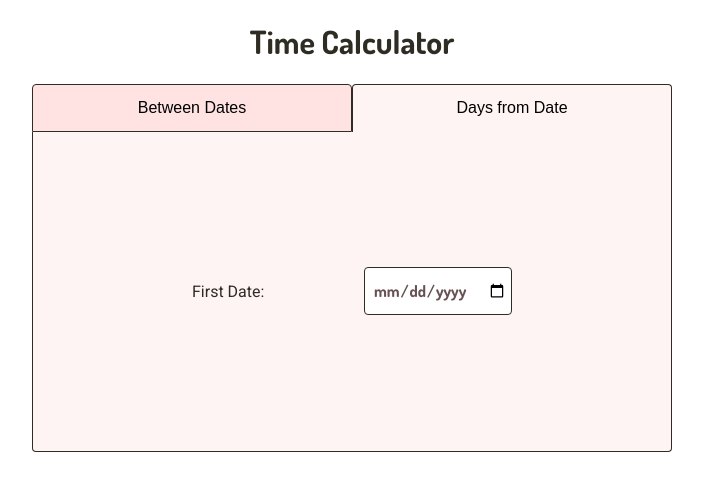
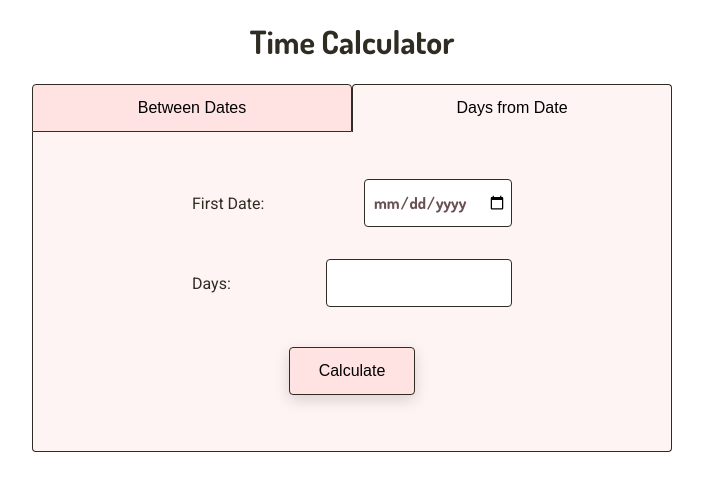
Before and after one commit to TBM85/demo-time-calculator, a Next.js app: page / in a window 1280 px wide. Both pictures are taken after a click on the button "Days from Date". Shown: the top 490 px of the page, without its empty margins (288-991 px from the left). Built offline with nearby package versions, Linux system fonts and the light colour scheme.

Commit message:
Create the DaysFromDates component structure

```diff
--- a/components/BetweenDates.js
+++ b/components/BetweenDates.js
@@ -1,4 +1,4 @@
-import React, { Fragment, useEffect, useState } from "react";
+import React, { Fragment } from "react";
 import useForm from "../hooks/useForm";
 import FormControl from "./FormControl";
 
@@ -11,7 +11,7 @@ const BetweenDates = () => {
     firstDateHandler,
     secondDateHandler,
     returnHandler,
-    calculateHandler
+    calculateHandler,
   } = useForm();
 
   // Calculate the difference between the first and second selected date
@@ -25,6 +25,7 @@ const BetweenDates = () => {
         <form onSubmit={calculateHandler} className="tab">
           <FormControl
             id="first-date"
+            type="date"
             htmlFor="first-date"
             value={firstDate}
             onChange={firstDateHandler}
@@ -33,6 +34,7 @@ const BetweenDates = () => {
           </FormControl>
           <FormControl
             id="second-date"
+            type="date"
             htmlFor="second-date"
             value={secondDate}
             onChange={secondDateHandler}
--- a/components/DaysFromDate.js
+++ b/components/DaysFromDate.js
@@ -4,19 +4,32 @@ import FormControl from "./FormControl";
 const DaysFromDate = () => {
   const {
     firstDate,
-    firstDateHandler
+    secondDate,
+    firstDateHandler,
+    secondDateHandler,
   } = useForm();
 
   return (
     <form className="tab">
       <FormControl
         id="first-date"
+        type="date"
         htmlFor="first-date"
         value={firstDate}
         onChange={firstDateHandler}
       >
         First Date:
       </FormControl>
+      <FormControl
+        id="days"
+        type="number"
+        htmlFor="days"
+        value={secondDate}
+        onChange={secondDateHandler}
+      >
+        Days:
+      </FormControl>
+      <button type="submit">Calculate</button>
     </form>
   );
 };
--- a/components/FormControl.js
+++ b/components/FormControl.js
@@ -5,7 +5,7 @@ const FormControl = (props) => {
     <div className="form_control">
       <label htmlFor={props.htmlFor}>{props.children}</label>
       <input
-        type="date"
+        type={props.type}
         id={props.id}
         value={props.value}
         onChange={props.onChange}
```
